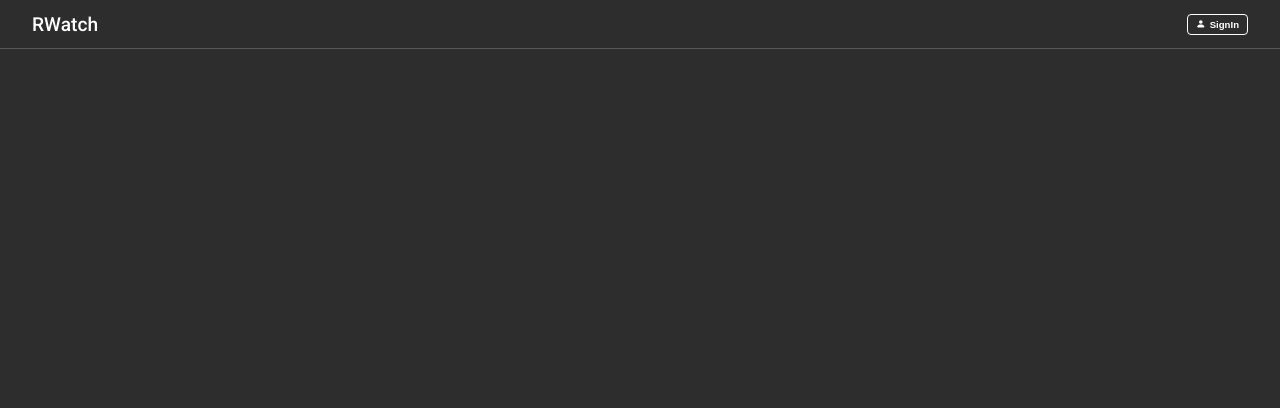
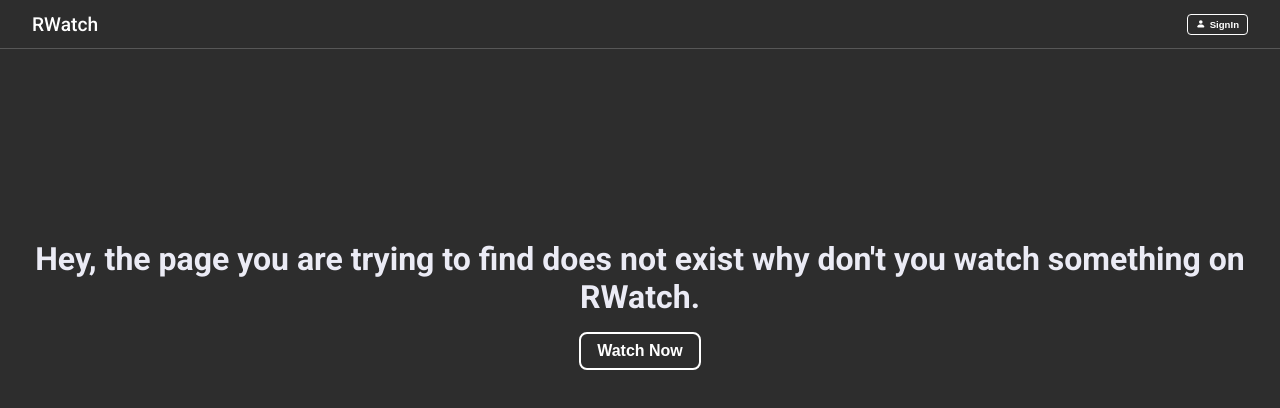
Before and after one commit to 0xRishav/RWatch, a React (Create React App) app: page /404 in a window 1280 px wide. Shown: the top 408 px of the page. Built offline with nearby package versions, Linux system fonts and the light colour scheme.

Commit message:
Added 404 page

```diff
--- a/src/App.js
+++ b/src/App.js
@@ -1,5 +1,5 @@
 import "./App.css";
-import { Switch, Route } from "react-router-dom";
+import { Switch, Route, Redirect } from "react-router-dom";
 import {
   AllVideospage,
   Homepage,
@@ -11,6 +11,7 @@
   Profilepage,
   Historypage,
   PlaylistPage,
+  RouteNotFound,
 } from "./pages";
 import { SignedInNav, SignedOutNav } from "./components";
 import { useContext } from "react";
@@ -18,7 +19,7 @@
 import PrivateRoute from "./helpers/PrivateRoute";
 
 function App() {
-  const { isUserLoggedIn, setIsUserLoggedIn } = useContext(authContext);
+  const { isUserLoggedIn } = useContext(authContext);
   return (
     <div className="App">
       {isUserLoggedIn ? <SignedInNav /> : <SignedOutNav />}
@@ -38,6 +39,8 @@
           <Route exact path="/profile" component={Profilepage} />
           <Route exact path="/history" component={Historypage} />
           <Route exact path="/playlists" component={PlaylistPage} />
+          <Route path="/404" component={RouteNotFound} />
+          <Redirect from="*" to="/404" />
         </Switch>
       </div>
     </div>
--- /dev/null
+++ b/src/pages/404page/RouteNotFound.css
@@ -0,0 +1,17 @@
+.routenotfound {
+  margin-top: 30vh;
+}
+
+.routenotfound__watchNowBtn {
+  padding: 8px 16px;
+  border-radius: 8px;
+  outline: unset;
+  border: 2px solid white;
+  background: transparent;
+  color: white;
+  font-size: 1rem;
+  cursor: pointer;
+  font-weight: 600;
+  transition: all 0.3s ease-in-out;
+  position: relative;
+}
--- /dev/null
+++ b/src/pages/404page/RouteNotFound.js
@@ -0,0 +1,18 @@
+import "./RouteNotFound.css";
+import { Link } from "react-router-dom";
+
+const RouteNotFound = () => {
+  return (
+    <div className="routenotfound">
+      <h1>
+        Hey, the page you are trying to find does not exist why don't you watch
+        something on RWatch.
+      </h1>
+      <Link to="/">
+        <button className="routenotfound__watchNowBtn">Watch Now</button>
+      </Link>
+    </div>
+  );
+};
+
+export default RouteNotFound;
--- a/src/pages/index.js
+++ b/src/pages/index.js
@@ -8,3 +8,4 @@
 export { default as Profilepage } from "./profile-page/Profilepage";
 export { default as Historypage } from "./history-page/Historypage";
 export { default as PlaylistPage } from "./playlist-page/PlaylistPage";
+export { default as RouteNotFound } from "./404page/RouteNotFound";
```
